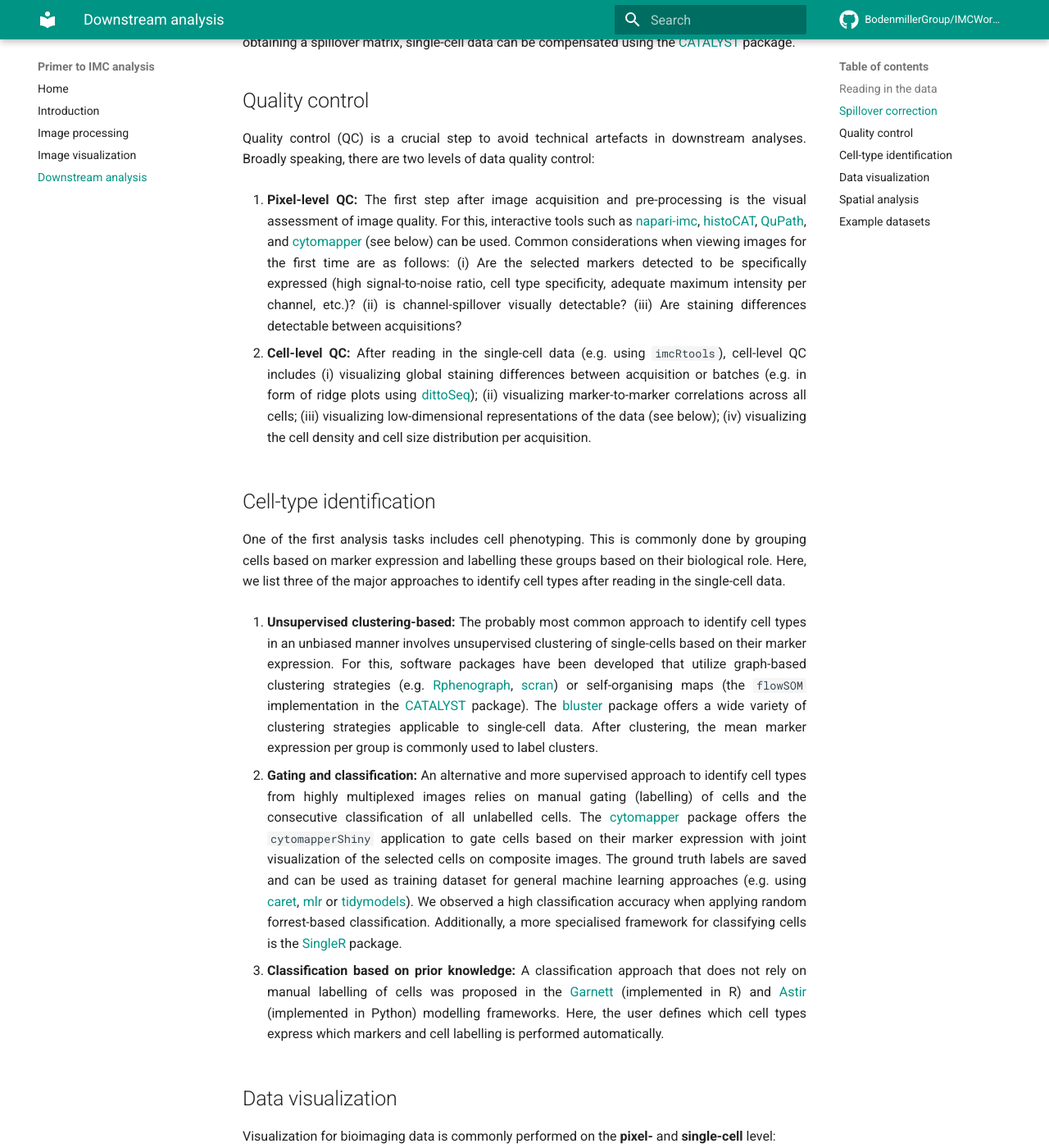
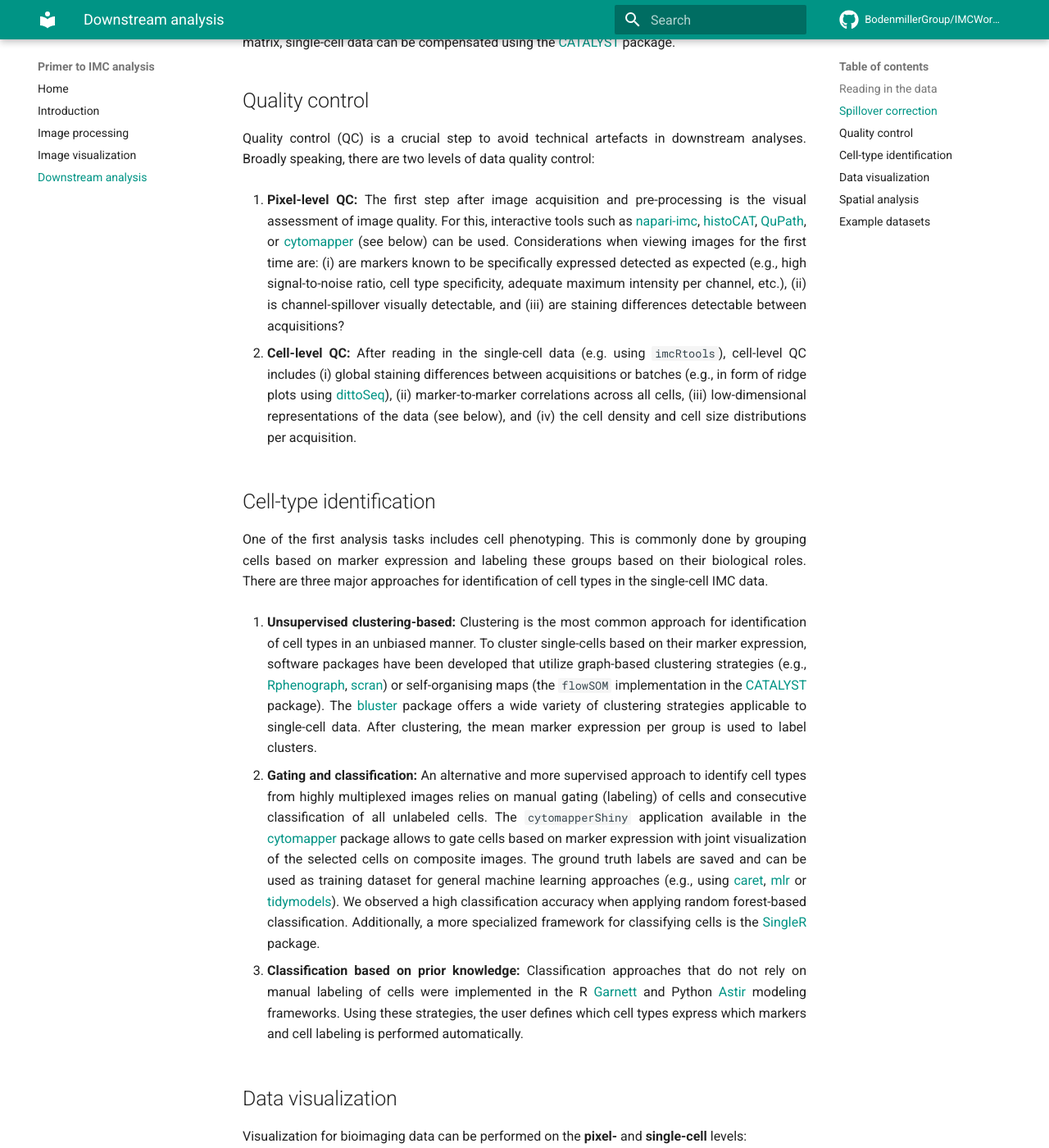
Before and after one commit to BodenmillerGroup/IMCWorkflow, an MkDocs documentation site: the page built from docs/analysis.md, in a window 1280 px wide and 1400 px high, scrolled down 1143 px. Shown: the whole window at 82% size. Built offline with MkDocs 1.6.1 and Material for MkDocs 9.7.7, drawn with Linux system fonts in a browser that asks for light colours; comment, search, counter and statistics services are not loaded; some of the changed text lies outside the part shown.

Commit message:
Typos and edits

```diff
--- a/docs/analysis.md
+++ b/docs/analysis.md
@@ -4,85 +4,85 @@ This page gives a brief overview of the common steps for downstream analysis of
 For a more detailed workflow using example data, please refer to the [IMC Data Analysis](https://github.com/BodenmillerGroup/IMCDataAnalysis) repository (under development).
 
 The analysis described here relies on the [Bioconductor](https://www.bioconductor.org/) framework for single-cell analysis.
-The [Orchestrating Single-Cell Analysis with Bioconductor](https://bioconductor.org/books/release/OSCA/) book gives a good introduction into general single-cell analyses tasks.
-While the book mainly focuses on single-cell RNA sequencing data, most concepts (e.g. data handling, clustering and visualization) can be applied to single-cell data extracted from IMC.
-The book offers a [basic](https://bioconductor.org/books/3.14/OSCA.basic/) and an [advanced](https://bioconductor.org/books/3.14/OSCA.advanced/) version.
+The book [Orchestrating Single-Cell Analysis with Bioconductor](https://bioconductor.org/books/release/OSCA/) provides a good introduction into general single-cell analyses tasks.
+Although the book mainly focuses on single-cell RNA sequencing data analysis, most concepts (e.g., data handling, clustering, and visualization) can be applied to single-cell IMC data.
+The book is offered in [basic](https://bioconductor.org/books/3.14/OSCA.basic/) and [advanced](https://bioconductor.org/books/3.14/OSCA.advanced/) versions.
 
 ## Reading in the data
 
-The [imcRtools](https://github.com/BodenmillerGroup/imcRtools)[^fn1] package allows reading in data generated by `steinbock` (using [read_steinbock](https://bodenmillergroup.github.io/imcRtools/reference/read_steinbock.html)) or by the IMC Segmentation Pipeline (using [read_cpout](https://bodenmillergroup.github.io/imcRtools/reference/read_cpout.html)) for downstream analysis in [R](https://cran.r-project.org/).
+The [imcRtools](https://github.com/BodenmillerGroup/imcRtools)[^fn1] package reads data generated by `steinbock` (using [read_steinbock](https://bodenmillergroup.github.io/imcRtools/reference/read_steinbock.html)) or by the IMC Segmentation Pipeline (using [read_cpout](https://bodenmillergroup.github.io/imcRtools/reference/read_cpout.html)) for downstream analysis in [R](https://cran.r-project.org/).
 Single-cell data (mean intensities per cell and channel, morphological features and locations, and spatial object graphs) are read into [SpatialExperiment](https://bioconductor.org/packages/release/bioc/html/SpatialExperiment.html) or [SingleCellExperiment](https://bioconductor.org/packages/release/bioc/html/SingleCellExperiment.html) objects.
 
-The structure of the read-in objects looks as follows:
+The structure is as follows:
 
 * mean intensity per cell and channel are stored in the __counts__ assay of the objects (cells as columns, channels as rows).
 * cell-specific morphological features and image information are stored in the __colData__ slot of the objects
 * marker-specific information extracted from the panel file are stored in the __rowData__ slot of the objects
 * spatial object graphs are stored as edge lists in the __colPair__ slot of the objects
 
-In case of the `SingleCellExperiment` object, the cells' locations are stored in the `colData` slot. For the `SpatialExperiment` container, the cells' locations are stored in the `spatialCoords` slot.
+With the `SingleCellExperiment` object, the locations of cells are stored in the `colData` slot. For the `SpatialExperiment` container, the cells' locations are stored in the `spatialCoords` slot.
 
 ## Spillover correction
 
-Channel-to-channel spillover can occur between neighboring channels and leads to false signals that need to be corrected[^fn2].
+Channel-to-channel spillover that can occur between neighboring channels leads to false signals. This should be corrected as described previously[^fn2].
 Spillover correction is an **optional** step in IMC data analysis and requires a specific experimental setup:
 
-On an agarose slide, metal-tagged antibodies are spotted individually, and an individual ROI is ablated for each antibody.
-Data from individual ROIs can be read-in and processed using [imcRtools](https://github.com/BodenmillerGroup/imcRtools) as explained in the [spillover correction](https://bodenmillergroup.github.io/IMCDataAnalysis/spillover-correction.html) section of [IMC data analysis](https://github.com/BodenmillerGroup/IMCDataAnalysis) book. After obtaining a spillover matrix, single-cell data can be compensated using the [CATALYST](https://bioconductor.org/packages/release/bioc/vignettes/CATALYST/inst/doc/preprocessing.html#compensation) package.
+On an agarose slide, metal-tagged antibodies are spotted individually, and an individual region of interest is ablated for each antibody.
+Data from individual regions are processed using [imcRtools](https://github.com/BodenmillerGroup/imcRtools) as explained in the [spillover correction](https://bodenmillergroup.github.io/IMCDataAnalysis/spillover-correction.html) section of [IMC data analysis](https://github.com/BodenmillerGroup/IMCDataAnalysis). After obtaining a spillover matrix, single-cell data can be compensated using the [CATALYST](https://bioconductor.org/packages/release/bioc/vignettes/CATALYST/inst/doc/preprocessing.html#compensation) package.
 
 ## Quality control
 
 Quality control (QC) is a crucial step to avoid technical artefacts in downstream analyses.
 Broadly speaking, there are two levels of data quality control:
 
-1. **Pixel-level QC:** The first step after image acquisition and pre-processing is the visual assessment of image quality. For this, interactive tools such as [napari-imc](https://github.com/BodenmillerGroup/napari-imc), [histoCAT](https://github.com/BodenmillerGroup/histoCAT), [QuPath](https://qupath.github.io/), and [cytomapper](https://bioconductor.org/packages/release/bioc/html/cytomapper.html) (see below) can be used. Common considerations when viewing images for the first time are as follows: (i) Are the selected markers detected to be specifically expressed (high signal-to-noise ratio, cell type specificity, adequate maximum intensity per channel, etc.)? (ii) is channel-spillover visually detectable? (iii) Are staining differences detectable between acquisitions?
+1. **Pixel-level QC:** The first step after image acquisition and pre-processing is the visual assessment of image quality. For this, interactive tools such as [napari-imc](https://github.com/BodenmillerGroup/napari-imc), [histoCAT](https://github.com/BodenmillerGroup/histoCAT), [QuPath](https://qupath.github.io/), or [cytomapper](https://bioconductor.org/packages/release/bioc/html/cytomapper.html) (see below) can be used. Considerations when viewing images for the first time are: (i) are markers known to be specifically expressed detected as expected (e.g., high signal-to-noise ratio, cell type specificity, adequate maximum intensity per channel, etc.), (ii) is channel-spillover visually detectable, and (iii) are staining differences detectable between acquisitions?
 
-2. **Cell-level QC:** After reading in the single-cell data (e.g. using `imcRtools`), cell-level QC includes (i) visualizing global staining differences between acquisition or batches (e.g. in form of ridge plots using [dittoSeq](https://www.bioconductor.org/packages//release/bioc/html/dittoSeq.html)); (ii) visualizing marker-to-marker correlations across all cells; (iii) visualizing low-dimensional representations of the data (see below); (iv) visualizing the cell density and cell size distribution per acquisition.
+2. **Cell-level QC:** After reading in the single-cell data (e.g. using `imcRtools`), cell-level QC includes (i) global staining differences between acquisitions or batches (e.g., in form of ridge plots using [dittoSeq](https://www.bioconductor.org/packages//release/bioc/html/dittoSeq.html)), (ii) marker-to-marker correlations across all cells, (iii) low-dimensional representations of the data (see below), and (iv) the cell density and cell size distributions per acquisition.
 
 ## Cell-type identification
 
 One of the first analysis tasks includes cell phenotyping.
-This is commonly done by grouping cells based on marker expression and labelling these groups based on their biological role.
-Here, we list three of the major approaches to identify cell types after reading in the single-cell data.
+This is commonly done by grouping cells based on marker expression and labeling these groups based on their biological roles.
+There are three major approaches for identification of cell types in the single-cell IMC data.
 
-1. **Unsupervised clustering-based:** The probably most common approach to identify cell types in an unbiased manner involves unsupervised clustering of single-cells based on their marker expression. For this, software packages have been developed that utilize graph-based clustering strategies (e.g. [Rphenograph](https://github.com/JinmiaoChenLab/Rphenograph), [scran](https://bioconductor.org/packages/release/bioc/vignettes/scran/inst/doc/scran.html#5_Graph-based_clustering)) or self-organising maps (the `flowSOM` implementation in the [CATALYST](https://bioconductor.org/packages/release/bioc/vignettes/CATALYST/inst/doc/differential.html#cluster-flowsom-clustering-consensusclusterplus-metaclustering) package). The [bluster](https://www.bioconductor.org/packages/release/bioc/html/bluster.html) package offers a wide variety of clustering strategies applicable to single-cell data. After clustering, the mean marker expression per group is commonly used to label clusters.
+1. **Unsupervised clustering-based:** Clustering is the most common approach for identification of cell types in an unbiased manner. To cluster single-cells based on their marker expression, software packages have been developed that utilize graph-based clustering strategies (e.g., [Rphenograph](https://github.com/JinmiaoChenLab/Rphenograph), [scran](https://bioconductor.org/packages/release/bioc/vignettes/scran/inst/doc/scran.html#5_Graph-based_clustering)) or self-organising maps (the `flowSOM` implementation in the [CATALYST](https://bioconductor.org/packages/release/bioc/vignettes/CATALYST/inst/doc/differential.html#cluster-flowsom-clustering-consensusclusterplus-metaclustering) package). The [bluster](https://www.bioconductor.org/packages/release/bioc/html/bluster.html) package offers a wide variety of clustering strategies applicable to single-cell data. After clustering, the mean marker expression per group is used to label clusters.
 
-2. **Gating and classification:** An alternative and more supervised approach to identify cell types from highly multiplexed images relies on manual gating (labelling) of cells and the consecutive classification of all unlabelled cells. The [cytomapper](https://www.bioconductor.org/packages/release/bioc/vignettes/cytomapper/inst/doc/cytomapper.html#12_Gating_cells_on_images) package offers the `cytomapperShiny` application to gate cells based on their marker expression with joint visualization of the selected cells on composite images. The ground truth labels are saved and can be used as training dataset for general machine learning approaches (e.g. using [caret](https://topepo.github.io/caret/index.html), [mlr](https://mlr.mlr-org.com/) or [tidymodels](https://www.tidymodels.org/)). We observed a high classification accuracy when applying random forrest-based classification. Additionally, a more specialised framework for classifying cells is the [SingleR](https://bioconductor.org/packages/release/bioc/html/SingleR.html) package.
+2. **Gating and classification:** An alternative and more supervised approach to identify cell types from highly multiplexed images relies on manual gating (labeling) of cells and consecutive classification of all unlabeled cells. The `cytomapperShiny` application available in the [cytomapper](https://www.bioconductor.org/packages/release/bioc/vignettes/cytomapper/inst/doc/cytomapper.html#12_Gating_cells_on_images) package allows to gate cells based on marker expression with joint visualization of the selected cells on composite images. The ground truth labels are saved and can be used as training dataset for general machine learning approaches (e.g., using [caret](https://topepo.github.io/caret/index.html), [mlr](https://mlr.mlr-org.com/) or [tidymodels](https://www.tidymodels.org/)). We observed a high classification accuracy when applying random forest-based classification. Additionally, a more specialized framework for classifying cells is the [SingleR](https://bioconductor.org/packages/release/bioc/html/SingleR.html) package.
 
-3. **Classification based on prior knowledge:** A classification approach that does not rely on manual labelling of cells was proposed in the [Garnett](https://cole-trapnell-lab.github.io/garnett/docs/) (implemented in R) and [Astir](https://astir.readthedocs.io/en/latest/index.html) (implemented in Python) modelling frameworks. Here, the user defines which cell types express which markers and cell labelling is performed automatically.
+3. **Classification based on prior knowledge:** Classification approaches that do not rely on manual labeling of cells were implemented in the R [Garnett](https://cole-trapnell-lab.github.io/garnett/docs/) and Python [Astir](https://astir.readthedocs.io/en/latest/index.html) modeling frameworks. Using these strategies, the user defines which cell types express which markers and cell labeling is performed automatically.
 
 ## Data visualization
 
-Visualization for bioimaging data is commonly performed on the **pixel-** and **single-cell** level:
+Visualization for bioimaging data can be performed on the **pixel-** and **single-cell** levels:
 
 __Pixel level visualization__
 
-Interactive visualization can be performed using interactive, GUI-based tools as described in the [Image visualization](viewers.md) section.
+Interactive visualization can be performed using GUI-based tools as described in the [Image visualization](viewers.md) section.
 As an alternative, the [cytomapper](https://github.com/BodenmillerGroup/cytomapper) Bioconductor package supports handling and visualization of multi-channel images using the statistical programming language R.
 
-The main visualization functionality of `cytomapper` is three-fold:
+The main visualization functionalities of `cytomapper` are three-fold:
 
 _plotPixels_
 
 The function takes a `CytoImageList` object (available via the `cytomapper` package) containing multi-channel images representing pixel-level expression values, and - optionally - a `CytoImageList` object containing segementation masks and a `SingleCellExperiment` object containing cell-level metadata.
 
-It allows the visualization of pixel-level information of up to six channels and outlining cells based on cell-level metadata.
+It allows the visualization of pixel-level information of up to six channels and outlining of cells based on cell-level metadata.
 
 _plotCells_
 
-This function takes a `CytoImageList` object containing segementation masks, and a `SingleCellExperiment` object containing cell-level mean expression values and metadata information.
+This function takes a `CytoImageList` object containing segmentation masks, and a `SingleCellExperiment` object containing cell-level mean expression values and metadata information.
 
 It allows the visualization of cell-level expression data and metadata information.
 
 _cytomapperShiny_
 
-This Shiny application allows gating of cells based on their expression values, and visualises selected cells on their corresponding images.
+This Shiny application allows gating of cells based on their expression values, and visualizes selected cells on their corresponding images.
 
 It requires at least a `SingleCellExperiment` as input and optionally `CytoImageList` objects containing segmentation masks and multi-channel images.
 
 __Single-cell level visualization__
 
-Multiple Bioconductor packages have been released to visualize single-cell data contained in a `SingleCellExperiment` or `SpatialExperiment` object.
+Multiple Bioconductor packages have been released to visualize single-cell data contained in a `SingleCellExperiment` or a `SpatialExperiment` object.
 
 A common approach to single-cell visualization is to first perform dimensionality reduction via PCA, tSNE, UMAP or Diffusion Maps.
 These functions are available in the [scater](https://bioconductor.org/packages/release/bioc/html/scater.html) Bioconductor package.
```
Also changed, not shown: other parts of docs/analysis.md (+4 -4 lines), docs/intro.md (+20 -31 lines), docs/process.md (+19 -20 lines), docs/viewers.md (+6 -6 lines).
